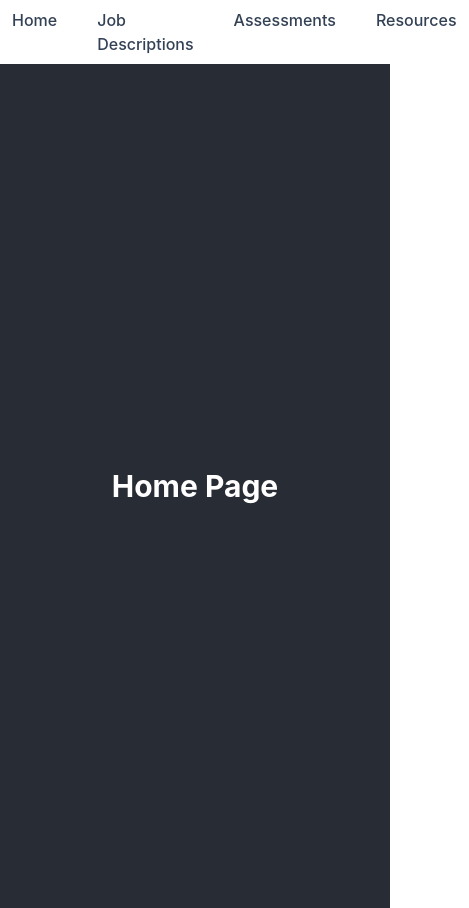
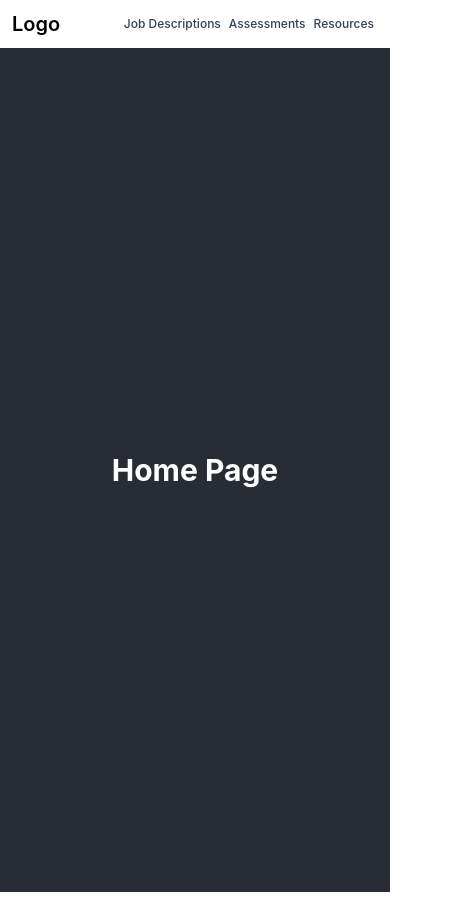
Before and after one commit to cherryontech/TechGarden, a React (Create React App) app: page / in a window 390 px wide. Shown: the whole page, 469 px wide, since content can reach past the window. Built offline with nearby package versions, Linux system fonts and the light colour scheme; the HTML template or start-up script is replaced by a standard one.

Commit message:
used tailwind responsive properties to make navbar mobile friendly

```diff
--- a/src/components/Navbar.js
+++ b/src/components/Navbar.js
@@ -3,9 +3,17 @@ import { Link } from "react-router-dom";
 function Navbar() {
   return (
     <div>
-      <nav className="flex sm:justify-end space-x-4">
+      <nav className="flex justify-between items-center align-middle px-3 md:py-4 md:px-20">
+        <div>
+          <Link
+            to="/"
+            className="text-xl md:text-2xl font-semibold hover:text-gray-600"
+          >
+            Logo
+          </Link>
+        </div>
+        <div className="flex md:space-x-4 items-center">
           {[
-          ["Home", "/"],
             ["Job Descriptions", "/job-descriptions"],
             ["Assessments", "/assessments"],
             ["Resources", "/resources"],
@@ -13,11 +21,12 @@ function Navbar() {
             <Link
               key={index}
               to={url}
-            className="rounded-lg px-3 py-2 text-slate-700 font-medium hover:bg-slate-100 hover:text-slate-900"
+              className="rounded-lg px-1 py-4 text-xs md:text-lg md:px-3 text-slate-700 font-medium hover:bg-slate-100 hover:text-slate-900"
             >
               {title}
             </Link>
           ))}
+        </div>
       </nav>
     </div>
   );
```
Lines whose indentation alone changed are shown as unchanged.
